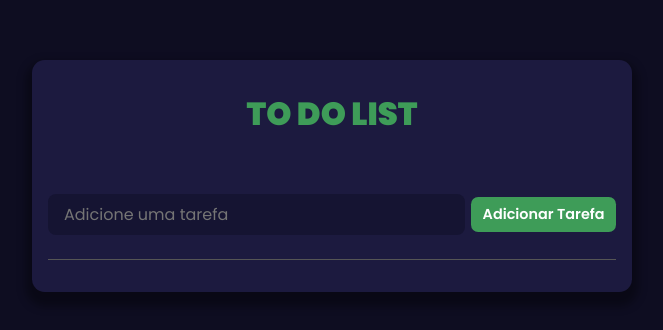
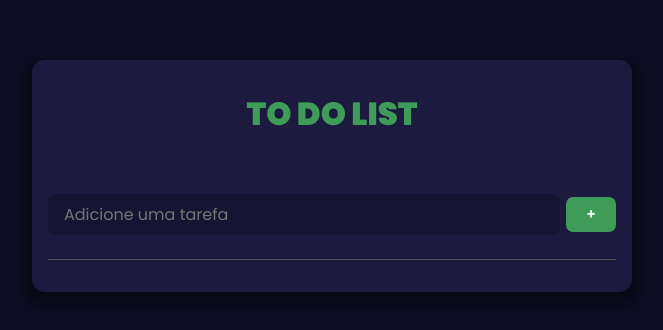
Before and after one commit to LuizMeraki/To-do-list, a React (Vite) app: page / in a window 1280 px wide. Shown: the part 224-554 px from the top of the page, without its empty margins (308-971 px from the left). Built offline with nearby package versions, Linux system fonts and the light colour scheme.

Commit message:
Melhorias

```diff
--- a/src/components/TaskInput/index.jsx
+++ b/src/components/TaskInput/index.jsx
@@ -9,7 +9,7 @@ export default function TaskInput (props){
         onChange={ props.setTaskName }
         placeholder="Adicione uma tarefa"
       />
-      <button type="button" onClick={props.addTask}>Adicionar Tarefa</button>
+      <button type="button" onClick={props.addTask}>+</button>
     </div>
   );
 }
--- a/src/components/TaskInput/style.css
+++ b/src/components/TaskInput/style.css
@@ -8,17 +8,19 @@
 }
 
 .input-task input {
-  color: #959595;
+  width: 100%;
   font-size: 1em;
   padding: .5em 1em;
   border: 0;
   border-radius: .5em;
+  color: #959595;
   background-color: #151432;
   flex: 1;
   outline: 0;
 }
 
 .input-task button {
+  width: 50px;
   font-size: .900em;
   font-weight: 600;
   margin-left: .450em;
--- a/src/pages/HomePage/style.css
+++ b/src/pages/HomePage/style.css
@@ -19,7 +19,7 @@ main {
 }
 
 .todo-list-card {
-  width: 85%;
+  width: 91%;
   max-width: 600px;
   background-color: #1c1a3f;
   padding: 1em;
```
